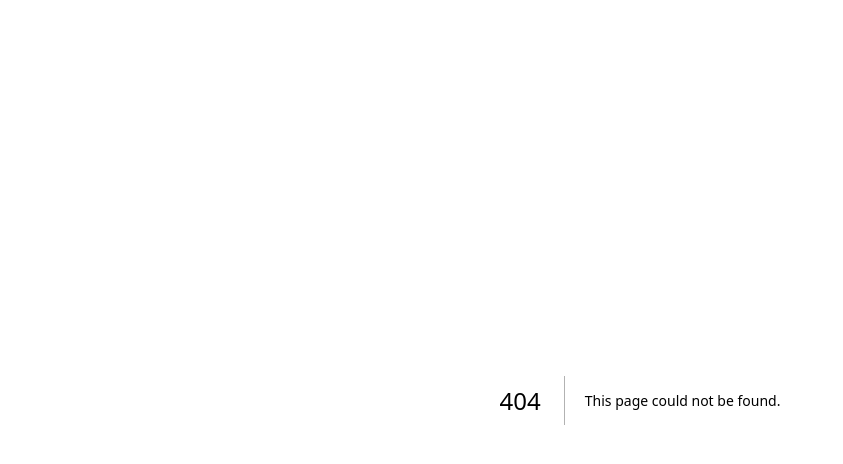
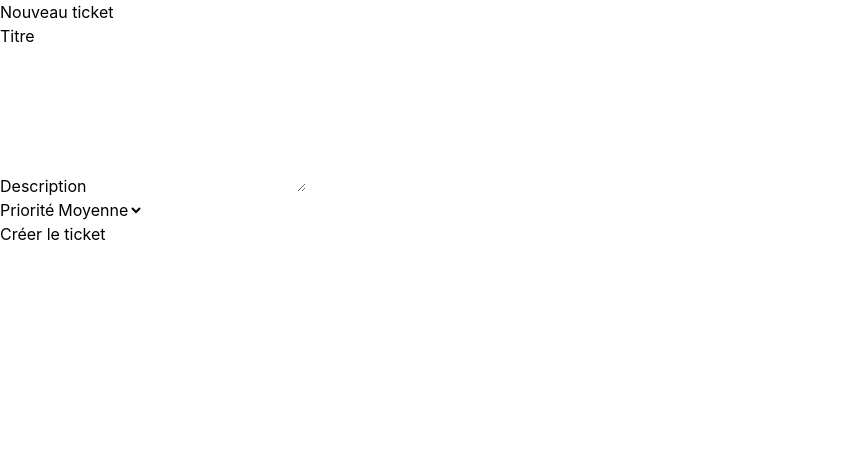
Before and after one commit to johnmabs/it-helpdesk, a Next.js app: page /tickets/new in a window 1280 px wide. Before the commit this address had no page. Shown: the top 464 px of the page, without its empty margins (0-843 px from the left). Built offline with nearby package versions, Linux system fonts and the light colour scheme; no server answers; sample sign-in values are in the browser's storage.

Commit message:
feat(tickets): add ticket creation flow

```diff
--- /dev/null
+++ b/src/app/tickets/new/actions.ts
@@ -0,0 +1,60 @@
+"use server";
+
+import { redirect } from "next/navigation";
+
+import { requireAuthenticatedUser } from "@/modules/auth/application/require-authenticated-user";
+import { CreateTicket } from "@/modules/tickets/application/create-ticket";
+import { TicketPriority } from "@/modules/tickets/domain/ticket-priority";
+import { PrismaTicketRepository } from "@/modules/tickets/infrastructure/persistence/prisma-ticket-repository";
+import { RandomIdGenerator } from "@/shared/identity/random-id-generator";
+
+export type CreateTicketState = {
+  error: string;
+};
+
+export async function createTicketAction(
+  _previousState: CreateTicketState,
+  formData: FormData,
+): Promise<CreateTicketState> {
+  const user = await requireAuthenticatedUser();
+
+  const title = formData.get("title");
+  const description = formData.get("description");
+  const priority = formData.get("priority");
+
+  if (
+    typeof title !== "string" ||
+    typeof description !== "string" ||
+    typeof priority !== "string"
+  ) {
+    return {
+      error: "Données invalides.",
+    };
+  }
+
+  if (!Object.values(TicketPriority).includes(priority as TicketPriority)) {
+    return {
+      error: "Priorité invalide.",
+    };
+  }
+
+  const createTicket = new CreateTicket(
+    new PrismaTicketRepository(),
+    new RandomIdGenerator(),
+  );
+
+  try {
+    const result = await createTicket.execute({
+      title,
+      description,
+      priority: priority as TicketPriority,
+      createdById: user.id,
+    });
+
+    redirect(`/tickets/${result.id}`);
+  } catch {
+    return {
+      error: "Impossible de créer le ticket.",
+    };
+  }
+}
--- /dev/null
+++ b/src/app/tickets/new/page.tsx
@@ -0,0 +1,15 @@
+import { requireAuthenticatedUser } from "@/modules/auth/application/require-authenticated-user";
+
+import { CreateTicketForm } from "./ticket-form";
+
+export default async function NewTicketPage() {
+  await requireAuthenticatedUser();
+
+  return (
+    <main>
+      <h1>Nouveau ticket</h1>
+
+      <CreateTicketForm />
+    </main>
+  );
+}
--- /dev/null
+++ b/src/app/tickets/new/ticket-form.tsx
@@ -0,0 +1,52 @@
+"use client";
+
+import { useActionState } from "react";
+
+import { createTicketAction } from "./actions";
+
+const initialState = {
+  error: "",
+};
+
+export function CreateTicketForm() {
+  const [state, action, pending] = useActionState(
+    createTicketAction,
+    initialState,
+  );
+
+  return (
+    <form action={action}>
+      <div>
+        <label htmlFor="title">Titre</label>
+
+        <input id="title" name="title" type="text" required />
+      </div>
+
+      <div>
+        <label htmlFor="description">Description</label>
+
+        <textarea id="description" name="description" required rows={6} />
+      </div>
+
+      <div>
+        <label htmlFor="priority">Priorité</label>
+
+        <select id="priority" name="priority" defaultValue="MEDIUM">
+          <option value="LOW">Faible</option>
+
+          <option value="MEDIUM">Moyenne</option>
+
+          <option value="HIGH">Haute</option>
+
+          <option value="CRITICAL">Critique</option>
+        </select>
+      </div>
+
+      {state.error ? <p role="alert">{state.error}</p> : null}
+
+      <button type="submit" disabled={pending}>
+        {pending ? "Création..." : "Créer le ticket"}
+      </button>
+    </form>
+  );
+}
```
